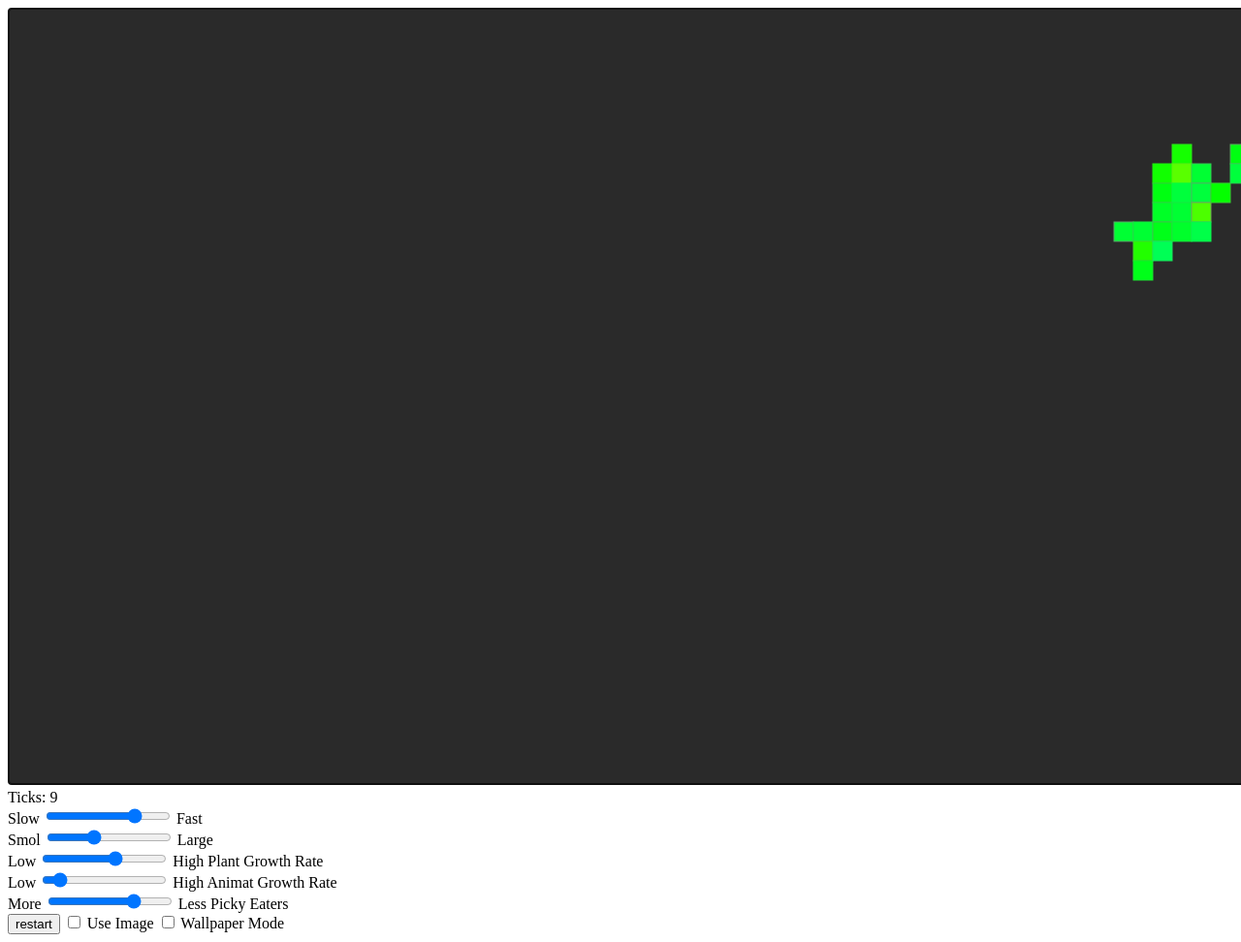
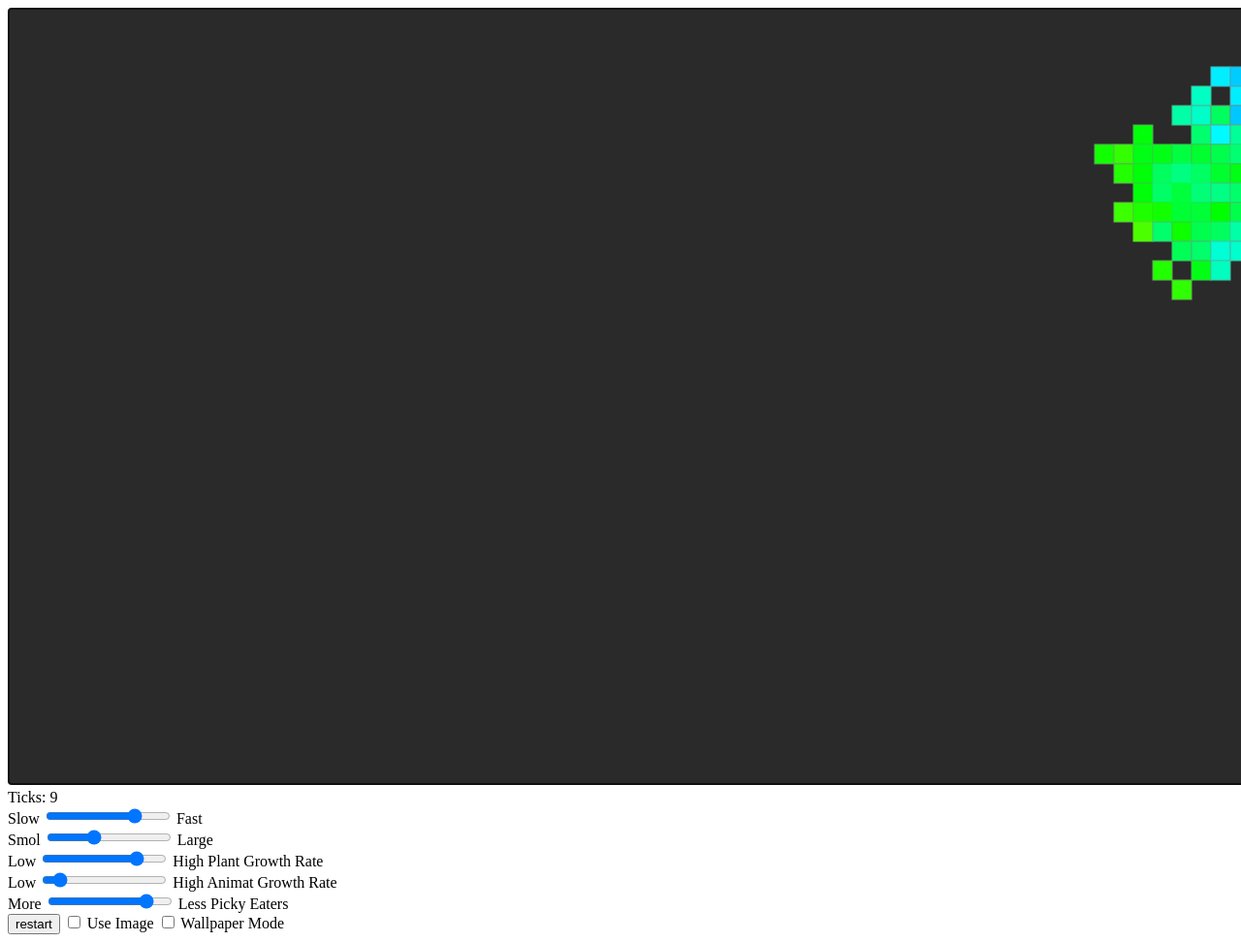
Before and after one commit to seburoh/evolving-colors, a plain HTML site: page index.html in a window 1280 px wide. Shown: the top 972 px of the page at 97% size. Drawn offline with Linux system fonts and the light colour scheme.

Commit message:
decent start values

```diff
--- a/animat.js
+++ b/animat.js
@@ -65,7 +65,7 @@ class Animat {
      * @returns
      */
     ingest(diff, growth) {
-        let growthMod = growth/100+1;
+        let growthMod = growth/100+0.2;
         diff = Math.floor(diff/10);
         return (9-diff)*growthMod;
     }
--- a/index.html
+++ b/index.html
@@ -29,7 +29,7 @@
         <label for="cellsize">Large</label>
         </br>
         <label for="plantgrowamount">Low</label>
-        <input type="range" id="plantgrowamount" min="1" max="100" value="60" step="1">
+        <input type="range" id="plantgrowamount" min="1" max="100" value="80" step="1">
         <label for="plantgrowamount">High Plant Growth Rate</label>
         </br>
         <label for="animatgrowamount">Low</label>
@@ -37,7 +37,7 @@
         <label for="animatgrowamount">High Animat Growth Rate</label>
         </br>
         <label for="animatpickiness">More</label>
-        <input type="range" id="animatpickiness" min="1" max="180" value="130" step="1">
+        <input type="range" id="animatpickiness" min="1" max="180" value="150" step="1">
         <label for="animatpickiness">Less Picky Eaters</label>
         </br>
         <button id="restartButton" type="button">restart</button>
```
